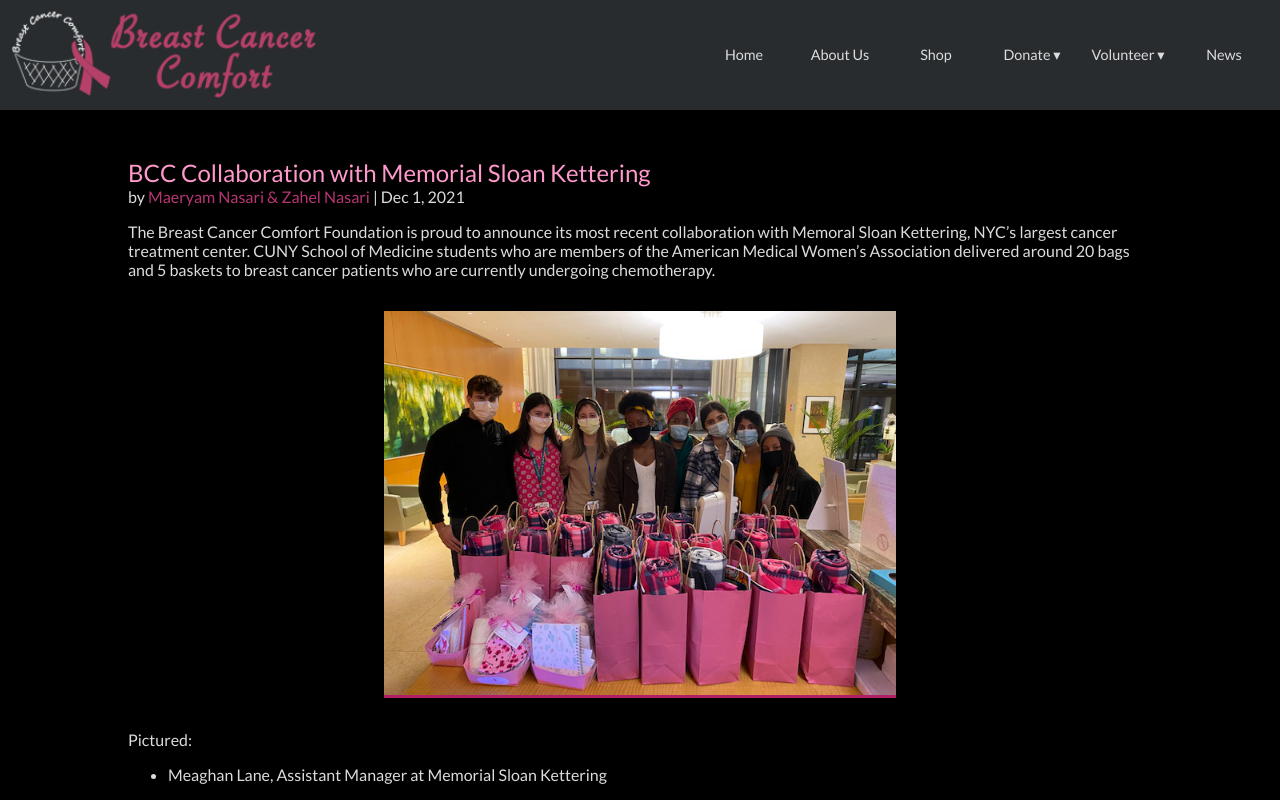
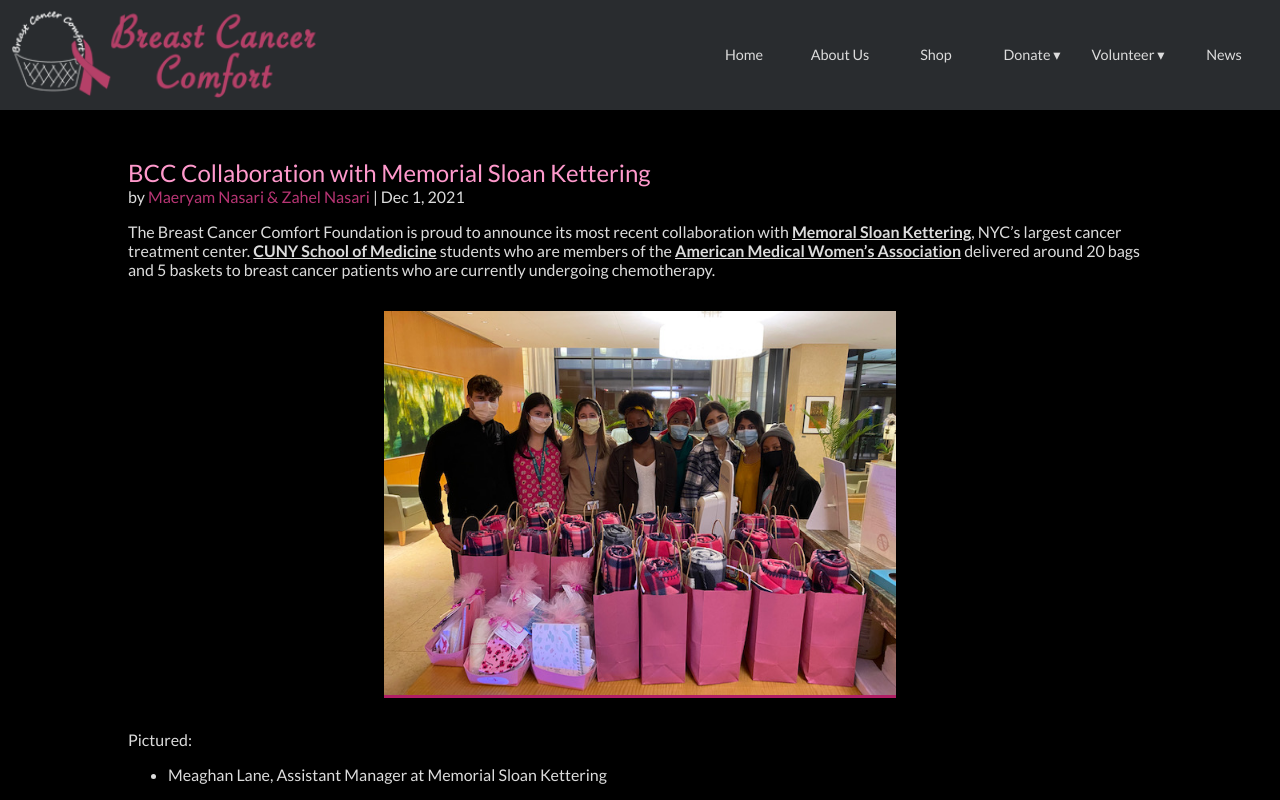
Before and after one commit to vishalicious213/bcc-v2, a Next.js app: page /news/2021-12-01 in a window 1280 px wide. Shown: the top 800 px of the page. Built offline with nearby package versions, Linux system fonts and the light colour scheme.

Commit message:
added hyperlinks to text in /news/2021-12-01

```diff
--- a/pages/news/2021-12-01.js
+++ b/pages/news/2021-12-01.js
@@ -19,7 +19,7 @@ export default function Post() {
             <div className='post'>
                 <h2 className='no-space-below'>BCC Collaboration with Memorial Sloan Kettering</h2>
                 <p className='no-space-above'>by <span>Maeryam Nasari & Zahel Nasari</span> | Dec 1, 2021</p>
-                <p>The Breast Cancer Comfort Foundation is proud to announce its most recent collaboration with Memoral Sloan Kettering, NYC’s largest cancer treatment center. CUNY School of Medicine students who are members of the American Medical Women’s Association delivered around 20 bags and 5 baskets to breast cancer patients who are currently undergoing chemotherapy.</p>
+                <p>The Breast Cancer Comfort Foundation is proud to announce its most recent collaboration with <a className='link' target="_blank" rel="noopener" href='https://www.mskcc.org/'>Memoral Sloan Kettering</a>, NYC’s largest cancer treatment center. <a className='link' target="_blank" rel="noopener" href='https://www.ccny.cuny.edu/csom'>CUNY School of Medicine</a> students who are members of the <a className='link' target="_blank" rel="noopener" href='https://www.amwa-doc.org/'>American Medical Women’s Association</a> delivered around 20 bags and 5 baskets to breast cancer patients who are currently undergoing chemotherapy.</p>
 
                 <div className='img-container'>
                     <img src='/news/mskcc-4.jpg' alt='' />
```
